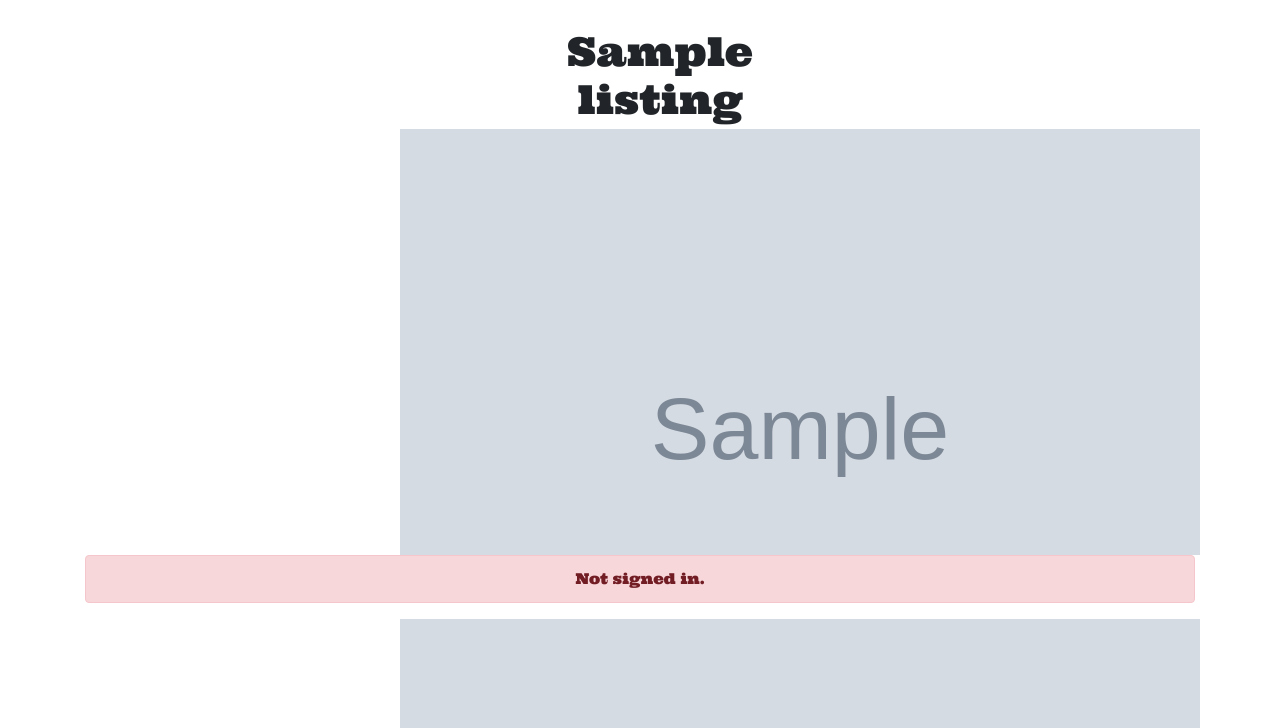
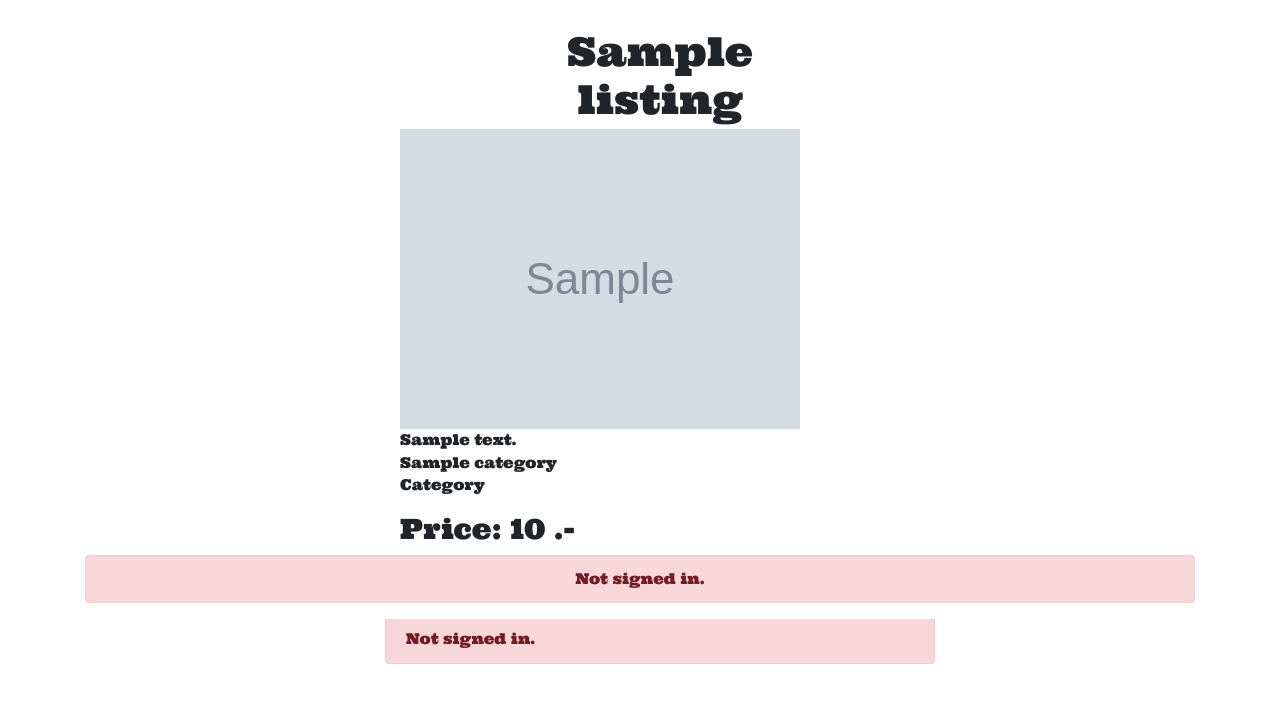
Before and after one commit to hgpulse/CS50Web-project2, a Django app: template auctions/templates/auctions/listing_page.html in a window 1280 px wide. Shown: the part 181-909 px from the top of the page. After the commit the page ends 845 px from the top, so only its background shows below. Run offline with Django 3.2, Linux system fonts and the light colour scheme; the template is opened without the code that fills it: most values are stand-ins (such as "Sample title", 1, 10 or a date in 2020); grey boxes marked "Sample" are stand-in pictures; some libraries are stand-ins or nearby versions.

Commit message:
image style

```diff
--- a/auctions/templates/auctions/index.html
+++ b/auctions/templates/auctions/index.html
@@ -15,7 +15,7 @@
 
             <div class="col-xs-9 col-md-7">
                 {% if listing.image %}
-                    <img src="{{ listing.image.url }}" width="500" height="200" alt="{{ listing.name }}">
+                    <img src="{{ listing.image.url }}" style="max-height:300px" alt="{{ listing.name }}">
                 {% endif %}
             </div>
             <div class="col-xs-3 col-md-5">
--- a/auctions/templates/auctions/listing_page.html
+++ b/auctions/templates/auctions/listing_page.html
@@ -17,7 +17,7 @@
 
             <div class="col-xs-9 col-md-7">
                 {% if listing.image %}
-                <img src="{{ listing.image.url}}" width="800" height="600" alt="{{ name }}">
+                <img src="{{ listing.image.url}}" style="max-height:300px" alt="{{ name }}">
                 {% endif %}
             </div>
 
```
